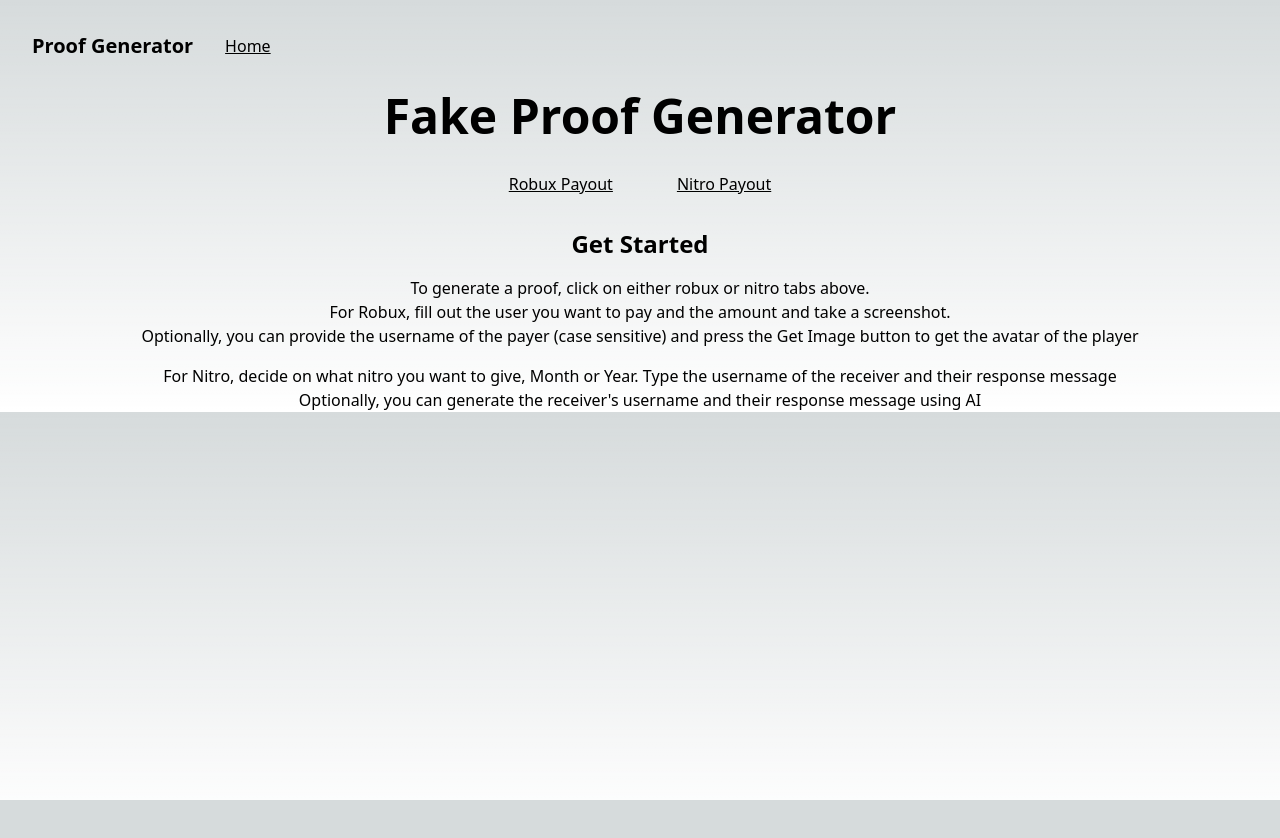
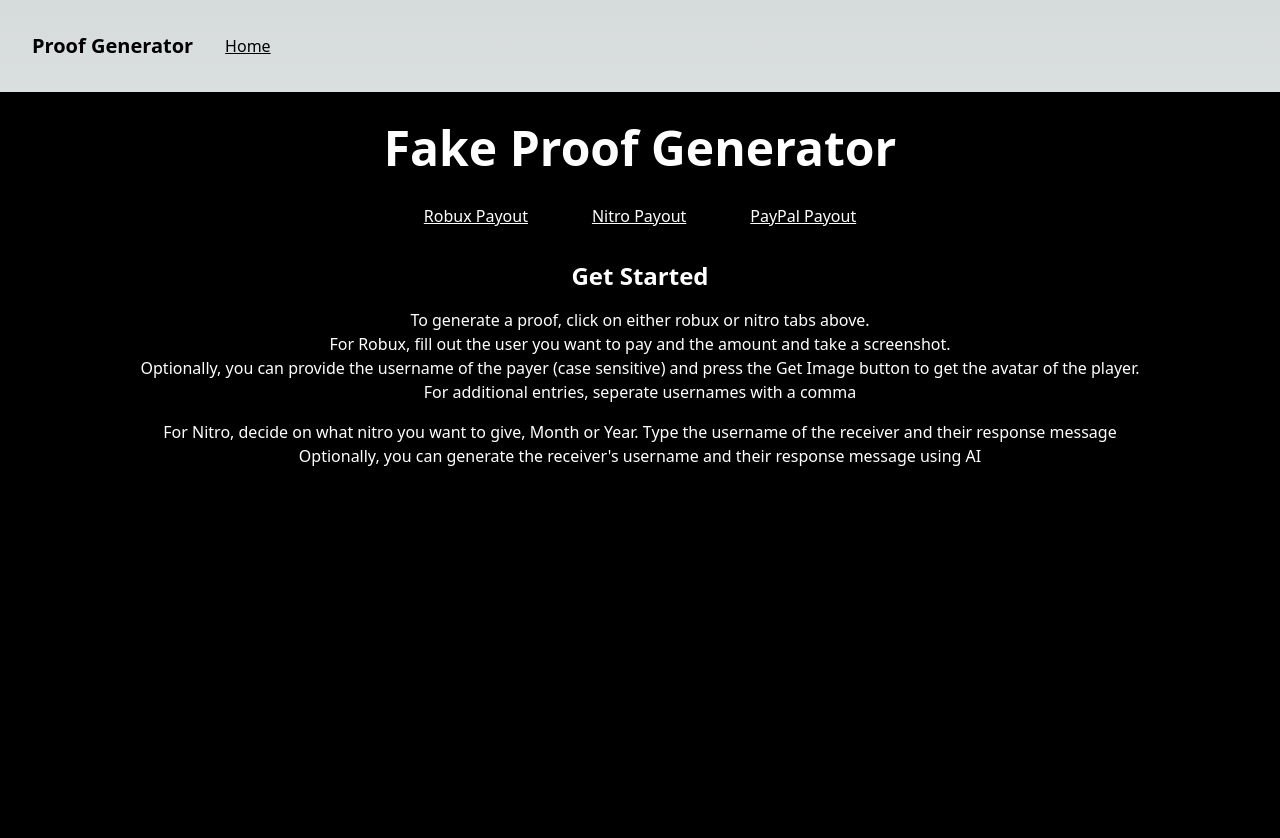
Before and after one commit to TreestanG/payout-proof, a Next.js app: page / in a window 1280 px wide. Shown: the top 838 px of the page. Before the commit the page ends 800 px from the top, so only its background shows below. Built offline with nearby package versions, Linux system fonts and the light colour scheme.

Commit message:
updated tabs

```diff
--- a/src/pages/index.js
+++ b/src/pages/index.js
@@ -2,17 +2,20 @@
 
 export default function Home() {
   return (
-    <main className={"flex items-center flex-col "}>
-      <h1 className="text-5xl font-semibold">Fake Proof Generator</h1>
+    <main className={"flex items-center flex-col bg-black text-white h-screen"}>
+      <h1 className="text-5xl font-semibold mt-8">Fake Proof Generator</h1>
       <div className="flex">
         <Link href="/roblox"><button className="underline p-8" >Robux Payout</button></Link>
         <Link href="/discord"><button className="underline p-8" >Nitro Payout</button> </Link>
+        <Link href="/paypal"><button className="underline p-8" >PayPal Payout</button></Link>
+
       </div>
 
       <h1 className='text-2xl font-semibold'>Get Started</h1>
       <p className='pt-4'>To generate a proof, click on either robux or nitro tabs above.</p>
       <p>For Robux, fill out the user you want to pay and the amount and take a screenshot. </p>
-      <p>Optionally, you can provide the username of the payer (case sensitive) and press the Get Image button to get the avatar of the player</p>
+      <p>Optionally, you can provide the username of the payer (case sensitive) and press the Get Image button to get the avatar of the player.</p>
+      <p>For additional entries, seperate usernames with a comma</p>
 
       <p className='pt-4'>For Nitro, decide on what nitro you want to give, Month or Year. Type the username of the receiver and their response message</p>
       <p>Optionally, you can generate the receiver's username and their response message using AI</p>
```
